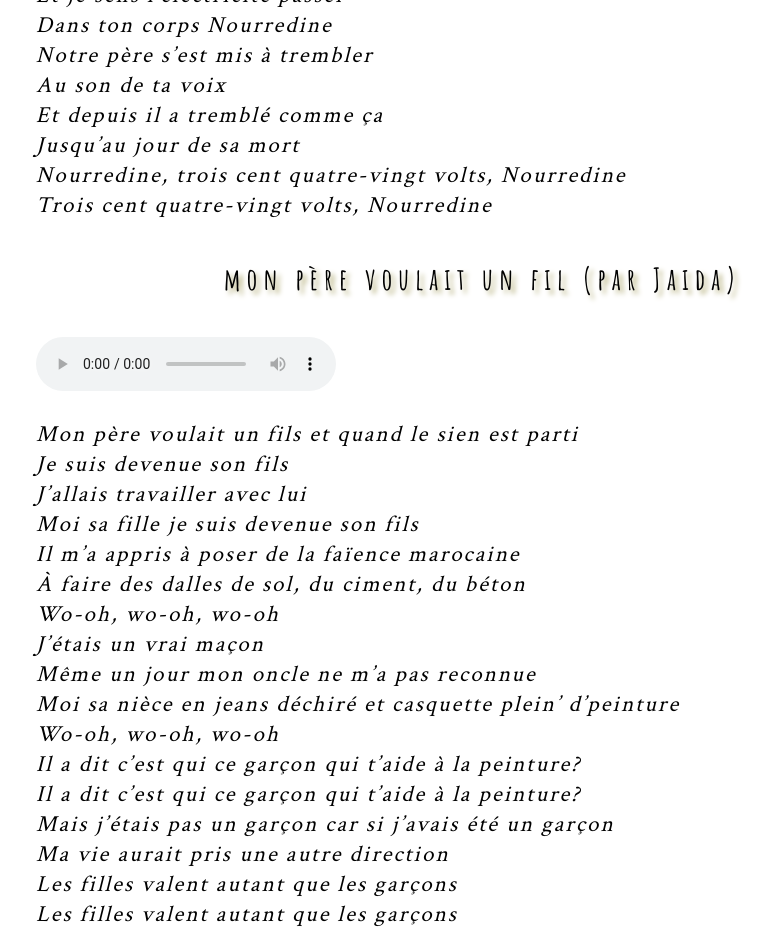
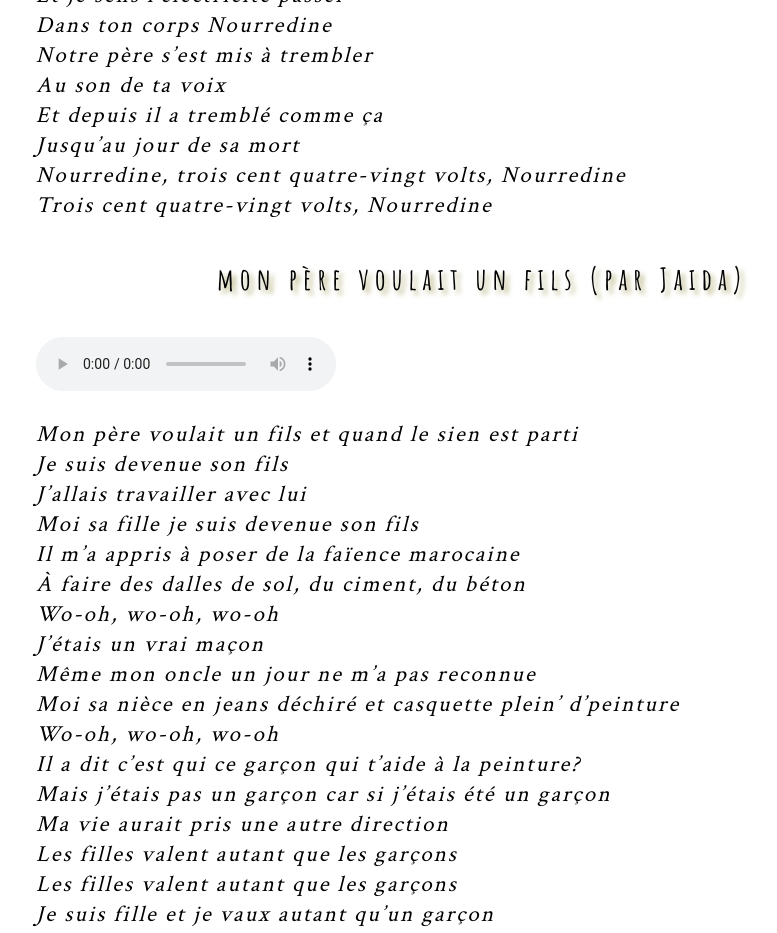
Before and after one commit to leshnik/revertouthaut, a Jekyll site: the page built from dans-mon-enfance.md, in a window 1280 px wide and 1400 px high, scrolled down 3366 px. Shown: the top 933 px of the window, without its empty margins (134-911 px from the left). Built offline with Jekyll 4.4.1, drawn with Linux system fonts in a browser that asks for light colours; some of the changed text lies outside the part shown.

Commit message:
correct texts dans mon enfance

```diff
--- a/dans-mon-enfance.md
+++ b/dans-mon-enfance.md
@@ -50,7 +50,7 @@
 Dans le présent<br>
 Car elle disait que demain, c’est trop loin</cite>
 
-<h4 style="color: black">Sortir de la cage (par Jaheda)</h4>
+<h4 style="color: black">Sortir de la cage (par Jaida)</h4>
 <cite style="line-height: 1.5rem;letter-spacing:.13rem;">
 Sortir de la cage<br>
 Trouver la clé<br>
@@ -100,7 +100,7 @@
 Nourredine, trois cent quatre-vingt volts, Nourredine<br>
 Trois cent quatre-vingt volts, Nourredine</cite>
 
-<h4 style="color: black">mon père voulait un fil (par Jaida)</h4>
+<h4 style="color: black">mon père voulait un fils (par Jaida)</h4>
 <audio controls src="/media/mon-pere-voulait-un-fils.mp3"></audio>
 <cite style="line-height: 1.5rem;letter-spacing:.13rem;">
 Mon père voulait un fils et quand le sien est parti<br>
@@ -111,12 +111,11 @@
 À faire des dalles de sol, du ciment, du béton<br>
 Wo-oh, wo-oh, wo-oh<br>
 J'étais un vrai maçon<br>
-Même un jour mon oncle ne m'a pas reconnue<br>
+Même mon oncle un jour ne m'a pas reconnue<br>
 Moi sa nièce en jeans déchiré et casquette plein' d'peinture<br>
 Wo-oh, wo-oh, wo-oh<br>
 Il a dit c'est qui ce garçon qui t'aide à la peinture?<br>
-Il a dit c'est qui ce garçon qui t'aide à la peinture?<br>
-Mais j'étais pas un garçon car si j'avais été un garçon<br>
+Mais j'étais pas un garçon car si j'étais été un garçon<br>
 Ma vie aurait pris une autre direction<br>
 Les filles valent autant que les garçons<br>
 Les filles valent autant que les garçons<br>
```
Also changed, not shown: 1 other file.
